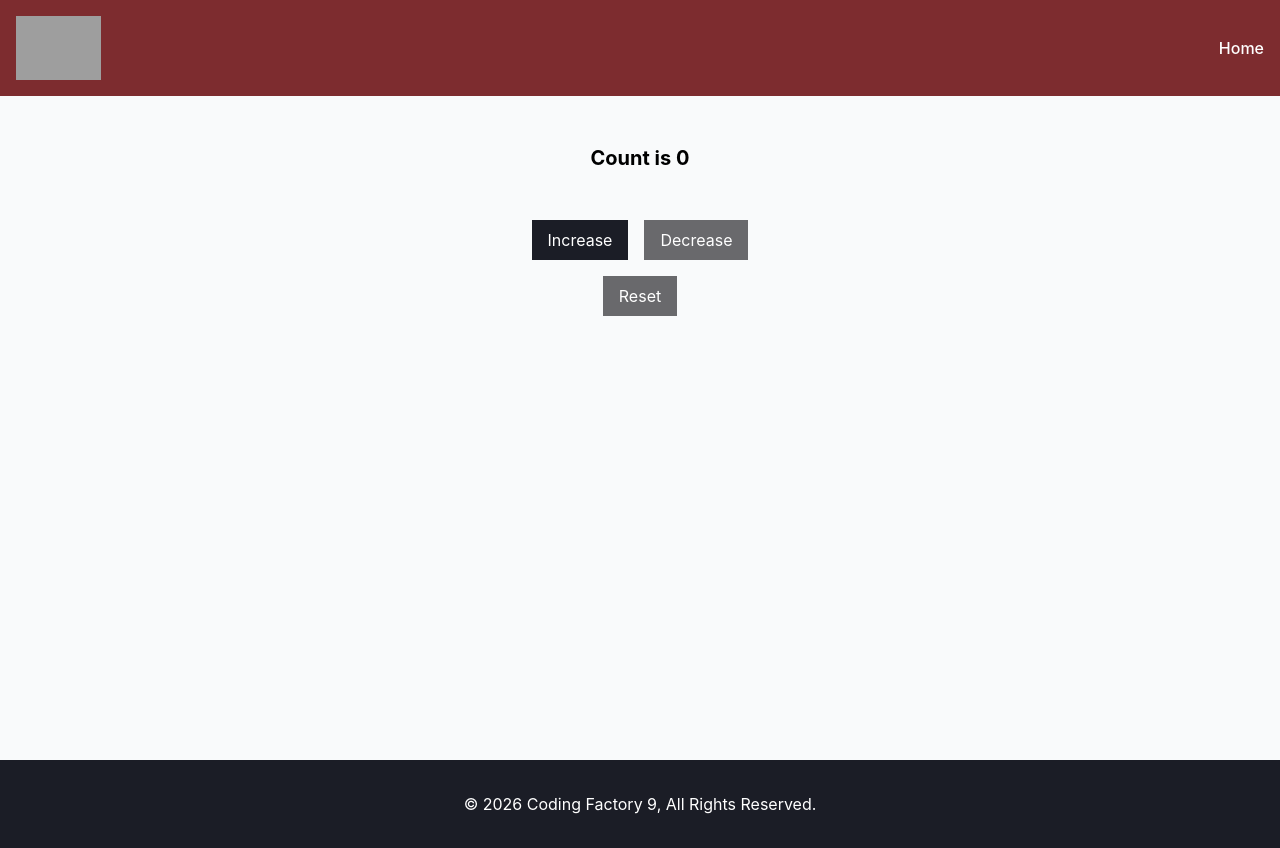
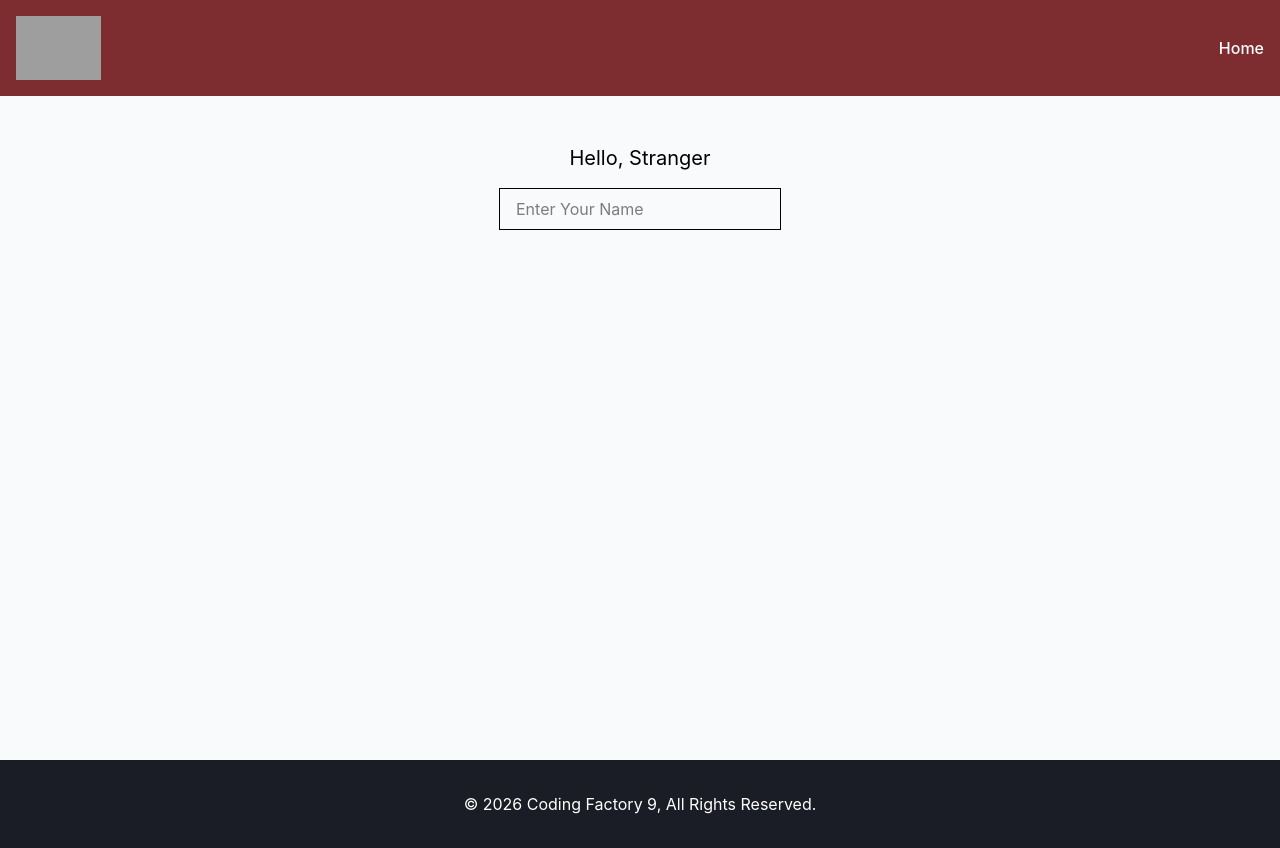
Before and after one commit to PantelisTs/cf9-react, a React (Vite) app: page / in a window 1280 px wide. Built offline with nearby package versions, Linux system fonts and the light colour scheme; grey boxes are pictures that could not be loaded.

Commit message:
feat: add NameChangerWithTitle component

```diff
--- a/src/App.tsx
+++ b/src/App.tsx
@@ -7,7 +7,10 @@ import Layout from "./components/Layout.tsx";
 // import CounterAdvanced from "./components/LessonFour/CounterAdvanced.tsx";
 // import ClassCounter from "./components/LessonFour/ClassCounter.tsx";
 // import NameChanger from "./components/LessonFive/NameChanger.tsx";
-import CounterWithCustomHook from "./components/LessonFive/CounterWithCustomHook.tsx";
+// import CounterWithCustomHook from "./components/LessonFive/CounterWithCustomHook.tsx";
+// import NameChanger from "./components/LessonFive/NameChanger.tsx";
+import NameChangerWithTitle from "./components/LessonFive/NameChangerWithTitle.tsx";
+// import {useEffect} from "react";
 
 
 
@@ -52,11 +55,19 @@ import CounterWithCustomHook from "./components/LessonFive/CounterWithCustomHook
 //     image: string,
 // }
 
-
+// function setup() {
+//     alert("count")
+// }
+//
+// useEffect(setup, [dep1])
 
 
 
 function App() {
+
+    // useEffect(() => {
+    //     alert("Hello World!");
+    // });
 
     return (
     <>
@@ -94,7 +105,8 @@ function App() {
         {/*LESSON FIVE*/}
         <Layout addClasses="bg-gray-50">
             {/*<NameChanger></NameChanger>*/}
-            <CounterWithCustomHook/>
+            {/*<CounterWithCustomHook/>*/}
+            <NameChangerWithTitle />
         </Layout>
 
 
--- /dev/null
+++ b/src/components/LessonFive/NameChangerWithTitle.tsx
@@ -0,0 +1,32 @@
+import {useEffect, useState} from "react";
+
+
+const NameChangerWithTitle = () => {
+
+    const [name, setName] = useState("");
+
+    const handleChange =
+        (event: React.ChangeEvent<HTMLInputElement>) => {
+        setName(event.target.value)
+    }
+
+    useEffect(() => {
+        document.title = name ? `Hello ${name}` : "Hello Stranger!"
+    },[name])
+
+    return (
+        <>
+            <h1 className="text-center text-xl">Hello, {name || "Stranger"}</h1>
+            <div className="text-center mt-4">
+                <input type="text"
+                       className="border px-4 py-2"
+                       placeholder="Enter Your Name"
+                       value={name}
+                       onChange={handleChange}
+                />
+            </div>
+        </>
+    )
+}
+
+export default NameChangerWithTitle;
```
